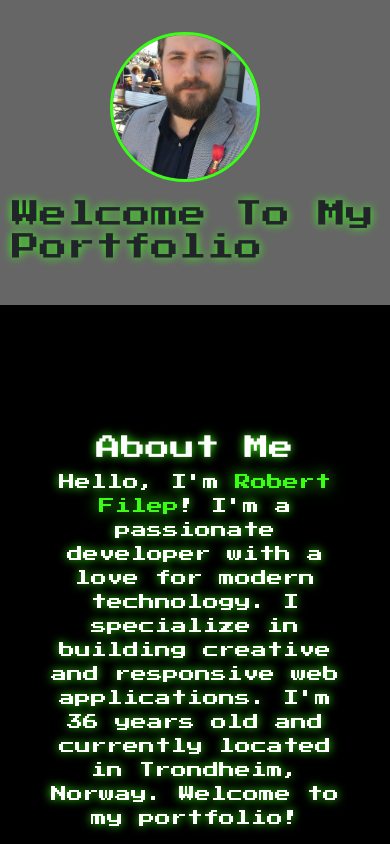
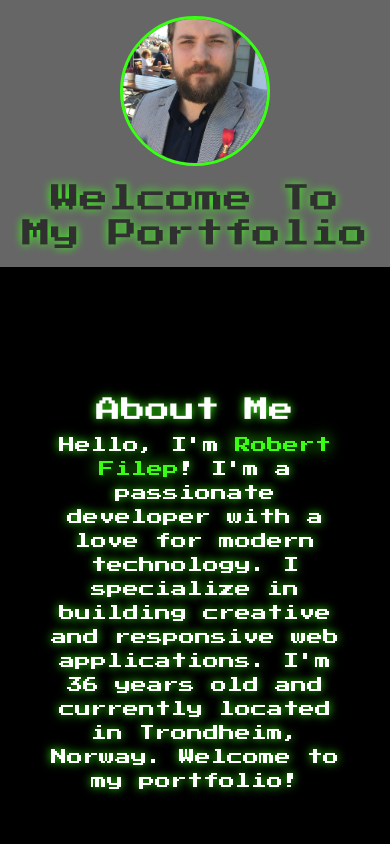
Before and after one commit to robfil50219/portfolio-2, a React (Create React App) app: page / in a window 390 px wide. Shown: the top 844 px of the page. Built offline with nearby package versions, Linux system fonts and the light colour scheme.

Commit message:
header layout changed on mobile

```diff
--- a/src/components/Header.css
+++ b/src/components/Header.css
@@ -1,65 +1,65 @@
+/* Desktop styles */
 .pixel-header {
   background-color: #666;
   padding: 2rem;
-  display: flex;
-  align-items: center;
-  text-shadow: 0 0 10px #39FF14;
-  font-family: 'Press Start 2P', sans-serif;
   width: 100%;
   margin: 0;
-  position: relative;
-}
-
-.header-profile-pic {
-  width: 150px !important;
-  height: 150px !important;
-  aspect-ratio: 1 / 1;
-  object-fit: cover;
-  border: 3px solid #39FF14;
-  border-radius: 50%;
-  margin-right: 20px;
+  /* No absolute positioning here; we let flexbox handle the layout */
 }
 
 .header-container {
   display: flex;
   align-items: center;
   justify-content: center;
-  position: relative;
-  width: 100%;
+  /* Let the container’s height be determined by its content */
 }
 
-.header-text {
-  position: absolute;
-  left: 50%;
-  transform: translateX(-50%);
+/* Profile image on the left */
+.header-left {
+  margin-right: 20px;
+}
+
+/* Profile image styling */
+.header-profile-pic {
+  width: 150px !important;
+  height: 150px !important;
+  object-fit: cover;
+  border: 3px solid #39FF14;
+  border-radius: 50%;
+}
+
+/* Center the header text */
+.header-center {
+  flex: 1;
   text-align: center;
 }
 
-.header-text h1,
-.header-text p {
-  margin: 0 10px;
-  color: #fff;
+.header-center h1 {
+  color: #303030;
+  margin: 0;
+  font-family: 'Press Start 2P', sans-serif;
+  text-shadow: 0 0 10px #39FF14;
+  white-space: nowrap;
 }
 
 /* Mobile adjustments */
 @media (max-width: 768px) {
+  .pixel-header {
+    padding: 1rem;
+    text-align: center;
+  }
   .header-container {
     flex-direction: column;
-    position: static;
-    align-items: center;
   }
   .header-left {
-    position: static;
-    transform: none;
+    margin-right: 0;
     margin-bottom: 1rem;
   }
-  .header-text {
-    position: static;
-    transform: none;
+  .header-center {
     width: 100%;
-    text-align: center;
   }
-  .header-text h1 {
+  .header-center h1 {
     font-size: 1.8rem;
+    white-space: normal;
   }
 }
```
Also changed, not shown: src/components/Header.js (line endings or trailing spaces).
